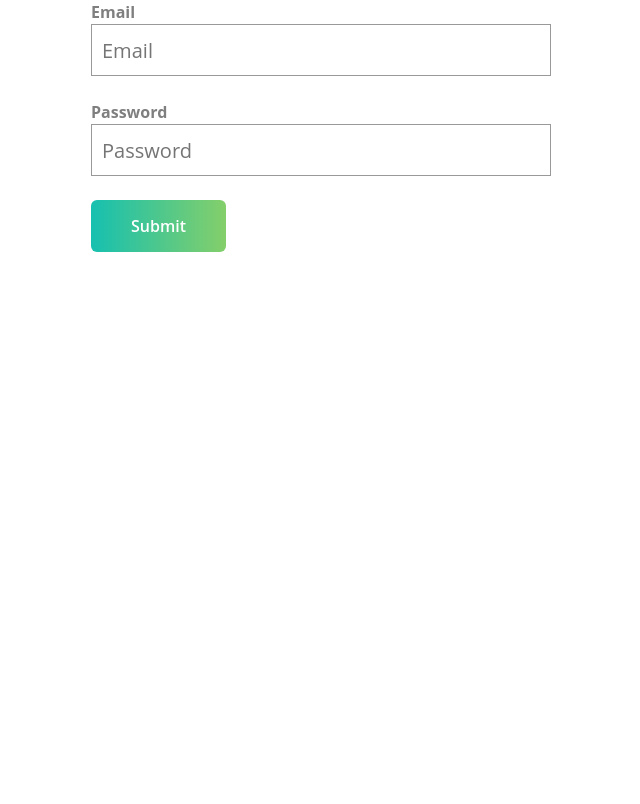
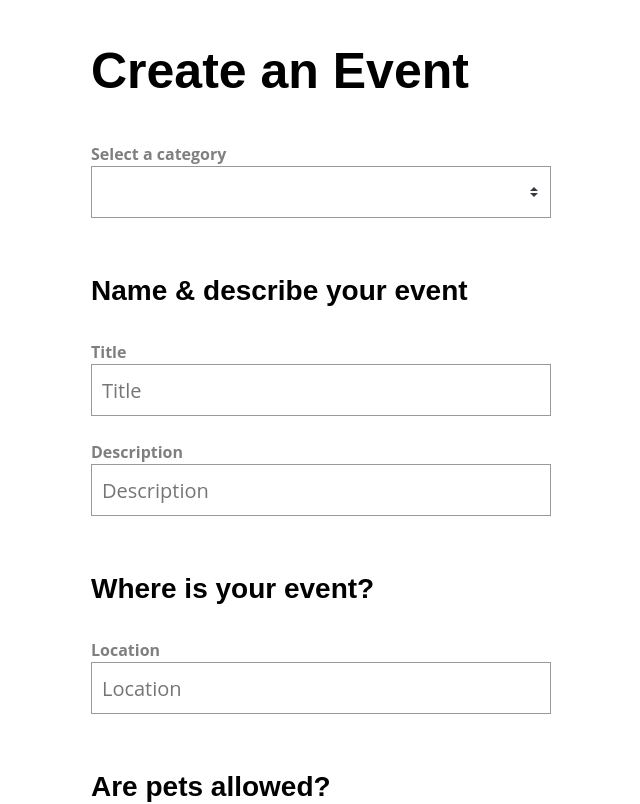
Before and after one commit to pidokige02/validating-vue3-forms-demo, a Vue app: page / in a window 1280 px wide. Shown: the top 804 px of the page, without its empty margins (339-979 px from the left). Built offline with nearby package versions, Linux system fonts and the light colour scheme.

Commit message:
L4-lesson commit

```diff
--- a/src/App.vue
+++ b/src/App.vue
@@ -1,14 +1,14 @@
 <template>
   <div id="app">
-    <LoginForm />
+    <ComponentsForm />
   </div>
 </template>
 
 <script>
-import LoginForm from '@/views/LoginForm'
+import ComponentsForm from '@/views/ComponentsForm'
 
 export default {
-  components: { LoginForm }
+  components: { ComponentsForm }
 }
 </script>
 
```
